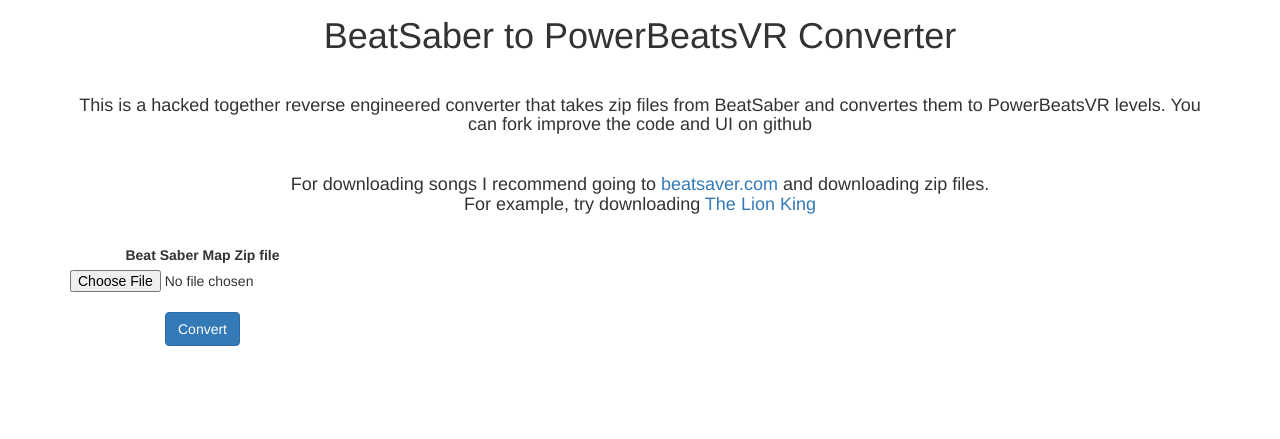
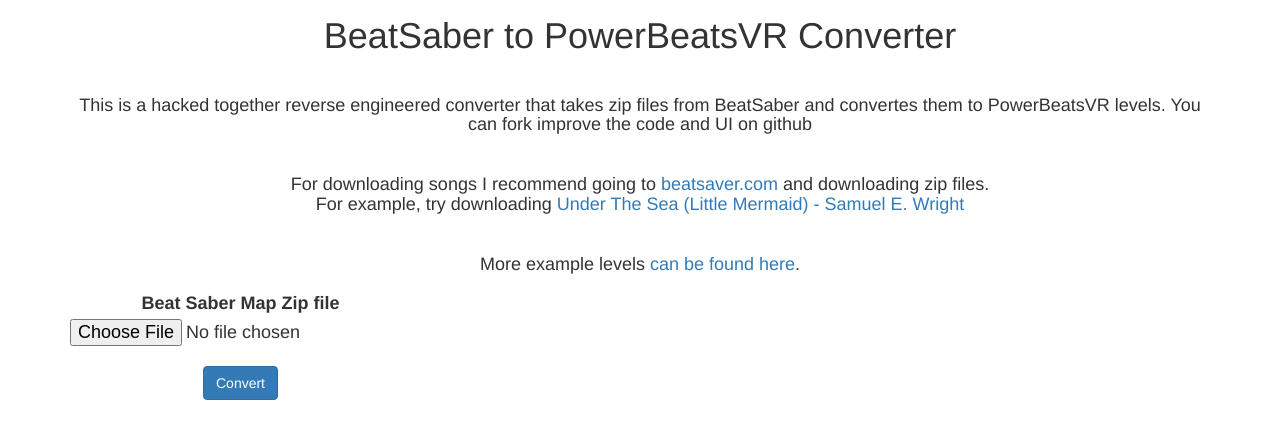
Before and after one commit to guysoft/PowerBeatsVR_song_writer, a Flask app: page / in a window 1280 px wide. Shown: the part 153-592 px from the top of the page. Run offline with Flask 2, Linux system fonts and the light colour scheme; some libraries are stand-ins or nearby versions.

Commit message:
Change to Under The Sea which is a better gameplay, add link to songs list to try.

```diff
--- a/src/app/templates/upload.html
+++ b/src/app/templates/upload.html
@@ -14,7 +14,9 @@
      <h4>This is a hacked together reverse engineered converter that takes zip files from BeatSaber and convertes them to PowerBeatsVR levels.
      You can fork improve the code and UI on github</h4>
      <br/>
-     <h4>For downloading songs I recommend going to <a href="https://beatsaver.com/" target="_blank">beatsaver.com</a> and downloading zip files.<br/>For example, try downloading <a href="https://cdn.beatsaver.com/1a3237630cd17aaa2af3f728621dcfdcce38edf1.zip" download>The Lion King</a></h4>
+     <h4>For downloading songs I recommend going to <a href="https://beatsaver.com/" target="_blank">beatsaver.com</a> and downloading zip files.<br/>For example, try downloading <a href="https://as.cdn.beatsaver.com/f745bac45c618fa2c49a0ee0c383f2a6cb356a78.zip" download>Under The Sea (Little Mermaid) - Samuel E. Wright</a></h4>
+     <br/>
+     <h4>More example levels <a href="https://gnethomelinux.com/files/powerbeatsvr/">can be found here</a>.<br/>
      <table><tr><td>
       <form action = "/uploader" method = "POST" enctype = "multipart/form-data">
         <div class="form-group">
```
